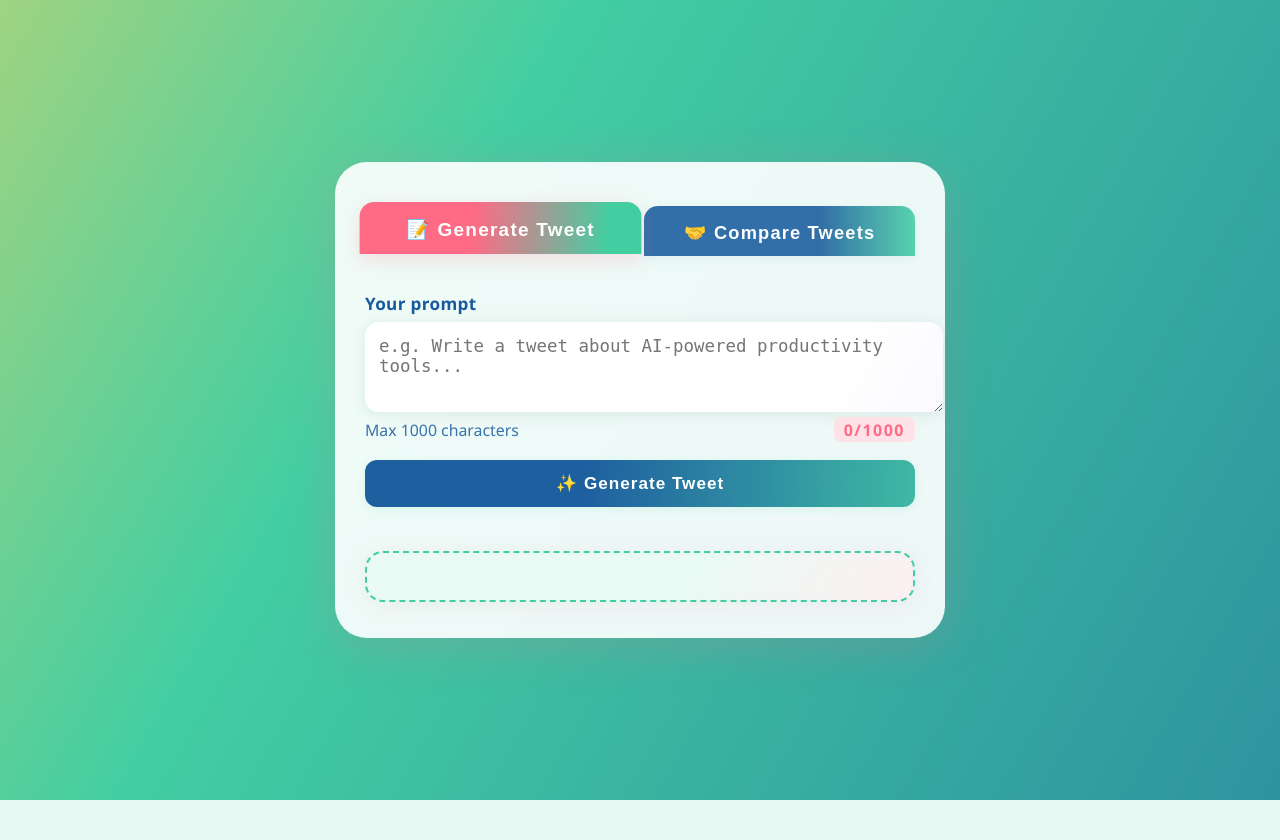
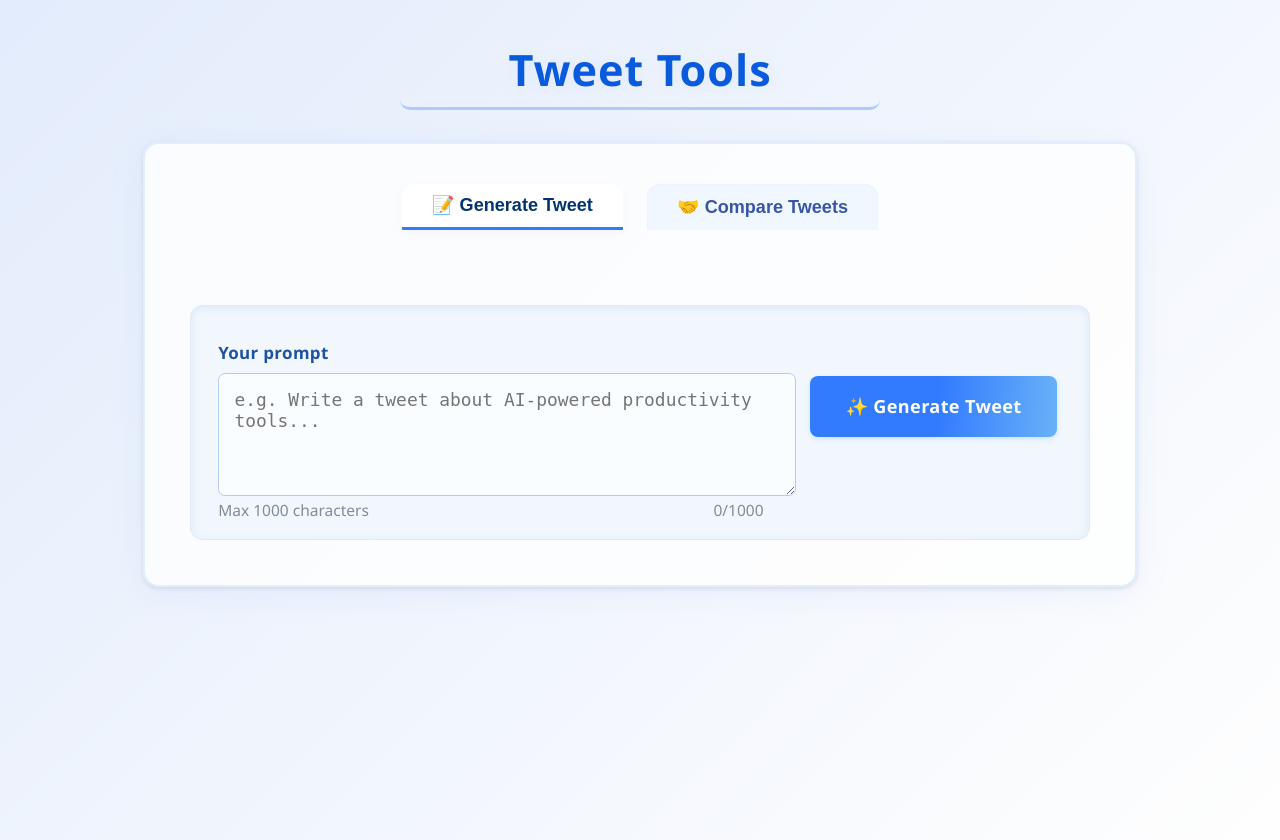
Before and after one commit to Sarthak-csai/Infosys_Intern_LLM, a Flask app: page / in a window 1280 px wide. Before the commit the page ends 800 px from the top, so only its background shows below. Run offline with Flask 3, Linux system fonts and the light colour scheme.

Commit message:
UI updated

```diff
--- a/static/scripts.js
+++ b/static/scripts.js
@@ -7,11 +7,20 @@ function switchTab(showCompare) {
     document.getElementById('tab-compare').classList.toggle('active', showCompare);
     document.getElementById('tab-compare').setAttribute('aria-selected', showCompare);
     document.getElementById('output').classList.add('hidden');
+    // Reset buttons if tab is switched
+    const genBtn = document.getElementById('submitBtn');
+    const cmpBtn = document.getElementById('submitCompare');
+    genBtn.disabled = false;
+    genBtn.textContent = "✨ Generate Tweet";
+    genBtn.classList.remove('loading');
+    cmpBtn.disabled = false;
+    cmpBtn.textContent = "🤝 Compare Tweets";
+    cmpBtn.classList.remove('loading');
 }
-document.getElementById('tab-generate').onclick = ()=> switchTab(false);
-document.getElementById('tab-compare').onclick = ()=> switchTab(true);
+document.getElementById('tab-generate').onclick = () => switchTab(false);
+document.getElementById('tab-compare').onclick = () => switchTab(true);
 
-// Character counter (modular for first textarea)
+// Character counter (for first textarea)
 const promptTextarea = document.getElementById('prompt');
 const counter = document.getElementById('counter');
 promptTextarea.addEventListener('input', () => {
@@ -20,20 +29,7 @@ promptTextarea.addEventListener('input', () => {
     counter.classList.toggle('limit', len > 1000);
 });
 
-// Modular output rendering
-function renderGenerateOutput(data) {
-    document.getElementById('output').innerHTML = `
-        <h2>✨ Generated Tweet</h2>
-        <p><span class="label">Tweet:</span> ${data.tweet}</p>
-        <h3>🔮 Prediction</h3>
-        <p>${data.prediction}</p>
-        <h3>📖 Explanation</h3>
-        <p>${data.explanation}</p>
-    `;
-    document.getElementById('output').classList.remove('hidden');
-}
-
-// Character counter (modular for second textarea)
+// Character counter (for second textarea)
 const comparePromptTextarea = document.getElementById('comparePrompt');
 const compareCounter = document.getElementById('compare-counter');
 comparePromptTextarea.addEventListener('input', () => {
@@ -42,31 +38,55 @@ comparePromptTextarea.addEventListener('input', () => {
     compareCounter.classList.toggle('limit', len > 1000);
 });
 
-
-function renderCompareOutput(data) {
+// Stylish output: Generated Tweet
+function renderGenerateOutput(data) {
     document.getElementById('output').innerHTML = `
-        <h2>🔬 Gemini Model A Tweet</h2>
-        <p><span class="label">Tweet A:</span> ${data.model_a.tweet}</p>
-        <p><span class="label">Prediction:</span> ${data.model_a.prediction}</p>
-        <p><span class="label">Explanation:</span> ${data.model_a.explanation}</p>
-        <h2>🔬 Gemini Model B Tweet</h2>
-        <p><span class="label">Tweet B:</span> ${data.model_b.tweet}</p>
-        <p><span class="label">Prediction:</span> ${data.model_b.prediction}</p>
-        <p><span class="label">Explanation:</span> ${data.model_b.explanation}</p>
-        <h2>🧠 Comparative Analysis</h2>
-        <p><span class="label">Comparison:</span> ${data.comparison.tweet_a_vs_tweet_b}</p>
-        <p><span class="label">Predicted Winner:</span> ${data.comparison.prediction}</p>
-        <p><span class="label">Explanation:</span> ${data.comparison.explanation}</p>
+      <div class="card-out">
+        <div class="card-title"><span class="card-icon">🐦</span>Generated Tweet</div>
+        <div class="tweet-box"><span class="output-label">Tweet:</span> ${data.tweet}</div>
+        <div class="prediction-box"><span class="output-label">Prediction:</span> ${data.prediction}</div>
+        <div class="explanation-box"><span class="output-label">Explanation:</span> ${data.explanation}</div>
+      </div>
     `;
     document.getElementById('output').classList.remove('hidden');
 }
 
-// Modular submit for Generate Tweet
+// Stylish output: Compare Tweets
+function renderCompareOutput(data) {
+    document.getElementById('output').innerHTML = `
+      <div class="card-out">
+        <div class="card-title"><span class="card-icon">🅰️</span>Model A Tweet</div>
+        <div class="tweet-box"><span class="output-label">Tweet:</span> ${data.model_a.tweet}</div>
+        <div class="prediction-box"><span class="output-label">Prediction:</span> ${data.model_a.prediction}</div>
+        <div class="explanation-box"><span class="output-label">Explanation:</span> ${data.model_a.explanation}</div>
+      </div>
+      <div class="card-out">
+        <div class="card-title"><span class="card-icon">🅱️</span>Model B Tweet</div>
+        <div class="tweet-box"><span class="output-label">Tweet:</span> ${data.model_b.tweet}</div>
+        <div class="prediction-box"><span class="output-label">Prediction:</span> ${data.model_b.prediction}</div>
+        <div class="explanation-box"><span class="output-label">Explanation:</span> ${data.model_b.explanation}</div>
+      </div>
+      <div class="analysis-card">
+        <div class="card-title"><span class="card-icon">🔍</span>Comparative Analysis</div>
+        <div style="margin-bottom:0.7em;"><span class="output-label">Comparison:</span> ${data.comparison.tweet_a_vs_tweet_b}</div>
+        <div style="margin-bottom:0.6em;">
+          <span class="output-label">Predicted Winner:</span>
+          <span class="winner-tag">${data.comparison.prediction}</span>
+        </div>
+        <div class="explanation-box"><span class="output-label">Explanation:</span> ${data.comparison.explanation}</div>
+      </div>
+    `;
+    document.getElementById('output').classList.remove('hidden');
+}
+
+// Form submit: Generate Tweet
 document.getElementById('tweetForm').onsubmit = async function(e) {
     e.preventDefault();
     const btn = document.getElementById('submitBtn');
+    if (btn.disabled) return;
     btn.disabled = true;
-    btn.textContent = "✨ Generating...";
+    btn.classList.add('loading');
+    btn.textContent = "⏳ Generating...";
     try {
         const response = await fetch('/generate_tweet', {
             method: 'POST',
@@ -75,35 +95,47 @@ document.getElementById('tweetForm').onsubmit = async function(e) {
         });
         const data = await response.json();
         btn.disabled = false;
+        btn.classList.remove('loading');
         btn.textContent = "✨ Generate Tweet";
-        if(response.ok) renderGenerateOutput(data);
-        else alert(data.error || "Error occurred.");
+        if (response.ok) {
+            renderGenerateOutput(data);
+        } else {
+            alert(data.error || "Error occurred.");
+        }
     } catch (err) {
         btn.disabled = false;
+        btn.classList.remove('loading');
         btn.textContent = "✨ Generate Tweet";
         alert("Request failed!");
     }
 };
 
-// Modular submit for Compare Tweets
+// Form submit: Compare Tweets
 document.getElementById('compareForm').onsubmit = async function(e) {
     e.preventDefault();
     const btn = document.getElementById('submitCompare');
+    if (btn.disabled) return;
     btn.disabled = true;
-    btn.textContent = "🤝 Comparing...";
+    btn.classList.add('loading');
+    btn.textContent = "⏳ Comparing...";
     try {
         const response = await fetch('/compare_tweets', {
             method: 'POST',
             headers: { 'Content-Type': 'application/json' },
-            body: JSON.stringify({ prompt: comparePromptTextarea.value })  // << Send plain prompt
+            body: JSON.stringify({ prompt: comparePromptTextarea.value })
         });
         const data = await response.json();
         btn.disabled = false;
+        btn.classList.remove('loading');
         btn.textContent = "🤝 Compare Tweets";
-        if(response.ok) renderCompareOutput(data);
-        else alert(data.error || "Error occurred.");
+        if (response.ok) {
+            renderCompareOutput(data);
+        } else {
+            alert(data.error || "Error occurred.");
+        }
     } catch (err) {
         btn.disabled = false;
+        btn.classList.remove('loading');
         btn.textContent = "🤝 Compare Tweets";
         alert("Request failed!");
     }
--- a/static/styles.css
+++ b/static/styles.css
@@ -1,248 +1,311 @@
-:root {
-    --primary: #185a9d;
-    --primary-rgb: 24,90,157;
-    --secondary: #43cea2;
-    --secondary-rgb: 67,206,162;
-    --accent: #ff6a85;
-    --accent-rgb: 255,106,133;
-    --background1: #fad961;
-    --background2: #43cea2;
-    --background3: #185a9d;
-    --white-glass: rgba(255,255,255,0.91);
-}
-
-html, body {
-    min-height: 100vh;
+body {
+  font-family: 'Segoe UI', Arial, sans-serif;
+  background: linear-gradient(135deg,#e3ecfc 0%, #fefefe 100%);
   margin: 0;
   padding: 0;
-    font-family: 'Segoe UI', 'Roboto', Arial, sans-serif;
-    /* Multi-stop animated background */
-    background: linear-gradient(120deg, var(--background1) 0%, var(--background2) 33%, var(--background3) 100%);
-    animation: bgMove 20s linear infinite alternate;
-    background-size: 200% 200%;
+  min-height: 100vh;
 }
-@keyframes bgMove {
-    0% { background-position: 0 0; }
-    100% { background-position: 100% 100%; }
+.project-header {
+  width: 100%;
+  text-align: center;
+  margin: 2.5rem 0 0.7rem 0;
 }
-
-main {
-    min-height: 100vh;
+.project-header h1 {
+  font-size: 2.7rem;
+  letter-spacing: 1px;
+  font-weight: 800;
+  margin: 0;
+  color: #095adc;
+  text-shadow: 1px 2px 16px #b2c6f933;
+  padding-bottom: 0.5rem;
+  border-bottom: 3px solid #accafd;
+  max-width: 480px;
+  margin-left: auto;
+  margin-right: auto;
+  border-radius: 10px;
+}
+.main-section {
+  max-width: 900px;
+  margin: 32px auto 0 auto;
+  background: #ffffffcc;
+  box-shadow: 0 6px 32px #96b2f422, 0 1.5px 4px #a7a7b155;
+  padding: 2.5rem 2.8rem 2.8rem 2.8rem;
+  border-radius: 16px;
+  border: 2px solid #e2eefe;
   display: flex;
-    align-items: center;
-    justify-content: center;
+  flex-direction: column;
+  gap: 2rem;
+  transition: box-shadow 0.22s;
 }
-
-.container {
-    position: relative;
-    z-index: 2;
-    background: var(--white-glass);
-    border-radius: 2rem;
-    box-shadow: 0 8px 48px 0 rgba(var(--accent-rgb), 0.2), 0 2.5px 12px 0 rgba(var(--secondary-rgb), 0.08);
-    max-width: 550px;
-    width: 97vw;
-    margin: 40px auto;
-    padding: 44px 30px 36px 30px;
-    text-align: center;
-    backdrop-filter: blur(11px);
-    transition: box-shadow 0.35s;
-    animation: fadeInMain 1.2s cubic-bezier(.54,0,.34,1.13);
+.main-section:hover {
+  box-shadow: 0 10px 48px #769bf858, 0 4px 12px #acacb167;
+  border-color: #b1cdfa;
 }
-@keyframes fadeInMain {
-    from { opacity: 0; transform: translateY(50px) scale(0.98);}
-    to   { opacity: 1;   transform: none; }
-}
-
 .tab-header {
   display: flex;
   justify-content: center;
-    margin-bottom: 36px;
-    background: transparent;
-    border-radius: 18px;
-    overflow: visible;
-    gap: 8px;
+  gap: 1.5rem;
+  margin-bottom: 2.2rem;
+}
+.tab-header button {
+  font-size: 1.13rem;
+  padding: 0.65rem 1.88rem;
+  border: none;
+  background: #f1f7ff;
+  border-radius: 13px 13px 0 0;
+  cursor: pointer;
+  font-weight: 600;
+  color: #3955a7;
+  box-shadow: 0 1px 3px #ccdffd33 inset;
+  transition: background 0.21s, color 0.12s;
+}
+.tab-header button.active {
+  background: #fff;
+  color: #033371;
+  font-weight: bolder;
+  border-bottom: 3px solid #327bff;
+  box-shadow: 0 4px 13px #80a8f90f;
+}
+.tab-content {
+  margin-top: 0.5rem;
 }
 
-.tab-header button {
-    flex: 1 1 0;
-    padding: 16px 0 12px 0;
-    border: none;
-    border-radius: 14px 14px 0 0;
-    background: linear-gradient(90deg, var(--primary) 65%, var(--secondary) 100%);
-    color: #fff;
-    font-weight: bold;
-    font-size: 1.14rem;
-    cursor: pointer;
-    transition: background .32s, color .18s, box-shadow .22s, transform .12s;
-    position: relative;
+.form-row-horizontal {
+  display: flex;
+  align-items: flex-start;
+  gap: 2.1rem;
+  background: #f1f7fd;
+  padding: 2.2rem 1.2rem 1.1rem 1.7rem;
+  border-radius: 12px;
+  box-shadow: 0 2px 9px #b5cdf558 inset;
+  border: 1.5px solid #e2e9fa;
+}
+.form-prompt {
+  flex: 2.6;
+  display: flex;
+  flex-direction: column;
+}
+.form-prompt label {
+  font-weight: 600;
+  font-size: 1.06em;
+  color: #2052a3;
+  margin-bottom: 0.22em;
+  letter-spacing: 0.02em;
+}
+.form-prompt textarea {
+  width: 100%;
+  min-height: 90px;
+  font-size: 1.12rem;
+  padding: 0.85em;
+  margin-top: 0.3em;
+  border-radius: 7px;
+  border: 1.5px solid #b7caf5;
+  background: #fafdff;
+  resize: vertical;
+  transition: border 0.16s;
   outline: none;
-    box-shadow: 0 3px 12px 0 rgba(var(--primary-rgb),0.07);
-    letter-spacing: 1.2px;
-    opacity: 0.87;
 }
-
-.tab-header button.active,
-.tab-header button:focus {
-    background: linear-gradient(95deg, var(--accent) 40%, var(--secondary) 88%);
-    color: #fff;
-    font-weight: bolder;
-    box-shadow: 0 6px 18px 0 rgba(var(--accent-rgb),0.20);
-    transform: scale(1.04) translateY(-3px);
-    opacity: 1;
-    z-index: 3;
+.form-prompt textarea:focus {
+  border-color: #327bff;
+  background: #eaf3ff;
 }
-.tab-header button:not(.active):hover {
-    background: linear-gradient(90deg, var(--primary) 90%, var(--accent) 100%);
-    color: #fff;
-    opacity: 0.98;
-}
-
-.tab-content {
-    animation: fadeIn 0.5s ease;
-}
-.tab-content.hidden { display: none;}
-
-.form-group {
-    margin-bottom: 18px;
-    text-align: left;
-}
-label {
-    font-weight: 700;
-    color: var(--primary);
-    letter-spacing: .02em;
-    font-size: 1.07rem;
-    margin-bottom: 7px;
-    display: block;
-    margin-top: 4px;
-    transition: color .17s;
-}
-textarea {
-    width: 100%;
-    min-height: 62px;
-    border: none;
-    border-radius: 14px;
-    box-shadow: 0 2px 12px 0 rgba(var(--secondary-rgb), 0.12), 0 2px 18px 0 rgba(var(--accent-rgb),0.08);
-    padding: 14px 14px;
-    font-size: 1.09rem;
-    background: linear-gradient(120deg, #fff 80%, #faf9ff 100%);
-    color: #173152;
-    resize: vertical;
-    outline: none;
-    transition: box-shadow .2s, border-color .2s, background .18s;
-}
-textarea:focus {
-    background: linear-gradient(90deg, #ffe2e7 87%, #fff 100%);
-    box-shadow: 0 6px 26px rgba(var(--secondary-rgb),0.10), 0 0.5px 2px 0 rgba(var(--accent-rgb),0.10);
-    border: 2.2px solid var(--accent);
-}
-
 .form-row {
   display: flex;
   justify-content: space-between;
-    align-items: center;
-    margin-bottom: 1px;
+  margin-top: 0.22em;
 }
-#prompt-help, .form-row small:first-child {
-    color: var(--primary);
-    opacity: 0.85;
-    font-size: 0.99rem;
-    font-weight: 500;
-    transition: color .13s;
+.form-row small {
+  color: #818c99;
+  font-size: 0.97em;
 }
-#counter, #compare-counter {
-    color: var(--accent);
-    background: #ffe2e7;
-    border-radius: 7px;
-    padding: 1.5px 10px;
-    font-size: 1rem;
-    font-weight: bold;
-    letter-spacing: 1.5px;
-    transition: color 0.18s, background 0.18s;
+.form-button {
+  flex: 1.3;
+  display: flex;
+  align-items: flex-start;
+  margin-top: 2.2rem;
+  justify-content: center;
 }
-#counter.limit, #compare-counter.limit {
-    background: linear-gradient(90deg, var(--accent), var(--primary));
+.form-button button {
+  width: max-content;
+  padding: 1.13rem 2.2rem;
+  font-size: 1.13rem;
+  font-family: inherit;
+  border-radius: 8px;
+  background: linear-gradient(94deg, #327bff 52%, #69b1f7 100%);
   color: #fff;
+  border: none;
+  cursor: pointer;
+  font-weight: 700;
+  letter-spacing: 0.02em;
+  box-shadow: 0 2px 5px #228dff2d;
+  transition: background 0.16s, box-shadow 0.16s;
+}
+.form-button button:hover {
+  background: linear-gradient(92deg,#1064e7 59%, #68c6ff 100%);
+  box-shadow: 0 3px 12px #0985ff2d;
+}
+.hidden {
+  display: none !important;
+}
+.output-block {
+  background: #f2fbfe;
+  border-radius: 11px;
+  padding: 1.2rem;
+  margin-top: 1.7rem;
+  font-size: 1.08em;
+  min-height: 26px;
+  border: 1.5px solid #eafffa;
+  box-shadow: 0 2px 9px #c1e5fa2b inset;
+  color: #154181;
+  transition: box-shadow 0.18s;
 }
 
-button[type="submit"] {
-    background: linear-gradient(95deg, var(--primary) 40%, var(--secondary) 115%);
-    color: #fff;
-    font-weight: 700;
-    font-size: 1.07rem;
-    border: none;
-    border-radius: 12px;
-    padding: 13px 0;
+@media (max-width:1050px) {
+  .main-section {max-width:97vw;}
+}
+@media (max-width:900px) {
+  .main-section {padding: 1.2rem;}
+  .form-row-horizontal {gap: 1.1rem;}
+}
+@media (max-width:680px) {
+  .form-row-horizontal {
+    flex-direction: column;
+    gap: 1rem;
+    padding: 1.2rem 0.5rem;
+  }
+  .form-button {
+    margin-top: 0.5rem;
     width: 100%;
-    cursor: pointer;
-    box-shadow: 0 2px 8px rgba(var(--secondary-rgb),0.14);
-    margin-bottom: 10px;
-    letter-spacing: 1px;
-    transition: background 0.23s, box-shadow 0.18s, transform 0.13s;
-    outline: none;
-    opacity: 0.97;
+    justify-content: flex-start;
   }
-button[type="submit"]:hover:not(:disabled) {
-    background: linear-gradient(112deg, var(--accent) 20%, var(--background2) 70%);
-    box-shadow: 0 4px 16px rgba(var(--primary-rgb),0.19);
-    transform: scale(1.035) translateY(-2.2px);
-    opacity: 1;
+  .form-button button {
+    width: 100%;
   }
-button[disabled] {
-    background: linear-gradient(90deg, #ccc 10%, #eee 100%);
-    cursor: not-allowed;
-    opacity: 0.7;
-    color: #fff;
 }
 
-.output-block {
-    margin-top: 34px;
-    background: linear-gradient(120deg, rgba(var(--secondary-rgb),0.1) 60%, rgba(var(--accent-rgb),0.10) 100%);
-    border-radius: 18px;
-    padding: 28px 6vw 19px 6vw;
-    box-shadow: 0 3px 22px 0 rgba(var(--accent-rgb),0.09), 0 1px 10px 0 #bdfcff22;
-    border: 2.5px dashed #43cea2;
-    text-align: left;
-    backdrop-filter: blur(3px);
-    animation: fadeInRes 0.7s cubic-bezier(.54,0,.34,1.13);
-    overflow-wrap: break-word;
-}
-@keyframes fadeInRes {
-    from { opacity: 0; transform: translateY(38px);}
-    to   { opacity: 1; transform: none;}
-}
-.output-block h2, .output-block h3 {
-    color: var(--primary);
-    font-size: 1.13rem;
-    margin-bottom: 6px;
-    font-weight: bold;
-    background: linear-gradient(87deg, var(--primary), var(--accent) 74%);
-    background-clip: text;
-    -webkit-background-clip: text;
-    -webkit-text-fill-color: transparent;
-}
-.label {
-    font-weight: 700;
-    color: var(--accent);
-    margin-right: 6px;
-}
-.output-block p {
-    margin-bottom: 13px;
-    color: var(--primary);
-    font-size: 1.06rem;
-    background: rgba(255,255,255,0.77);
-    border-radius: 9px;
-    padding: 6px 13px;
-    font-weight: 500;
-    animation: fadeIn 0.4s;
-    box-shadow: 0 1px 4px 0 #eef2fa88;
-}
-@keyframes fadeIn {
-    from { opacity: 0; }
-    to   { opacity: 1; }
+.form-button button.loading,
+#submitCompare.loading,
+#submitBtn.loading {
+  background: linear-gradient(94deg, #b9d7ff 52%, #daf1ff 100%) !important;
+  color: #7a859a !important;
+  cursor: not-allowed !important;
+  box-shadow: none !important;
+  opacity: 0.7;
 }
 
+/* Output Styling */
+.output-block {
+  background: none;
+  border: none;
+  box-shadow: none;
+  padding: 0;
+  margin-top: 2.5rem;
+  font-size: 1.09em;
+  color: #174072;
+  min-height: 0;
+  transition: none;
+}
+
+.card-out {
+  background: linear-gradient(110deg,#f6faff 60%,#eaf4ff 100%);
+  border: 1.5px solid #cce3fa;
+  border-radius: 14px;
+  box-shadow: 0 2.5px 12px #bddbfe1c, 0 1.5px 5px #c9deff12;
+  padding: 1.5rem 2.1rem 1.4rem 2.1rem;
+  margin-bottom: 1.7rem;
+  margin-top: 0;
+  position: relative;
+  overflow: hidden;
+}
+
+.card-out .card-title {
+  margin: 0 0 0.2em 0;
+  font-size: 1.16em;
+  font-weight: bold;
+  letter-spacing: 0.02em;
+  color: #095adc;
+  display: flex;
+  align-items: center;
+  gap: 0.45em;
+}
+
+.card-out .winner-tag {
+  display: inline-block;
+  background: linear-gradient(92deg,#32df89 0,#39b1f7 100%);
+  color: #fff;
+  font-weight: bold;
+  font-size: 1.06em;
+  border-radius: 7px;
+  padding: 0.23em 0.7em;
+  margin-left: 0.8em;
+  letter-spacing: 0.01em;
+  box-shadow: 0 1px 5px #37c3d122;
+}
+
+.output-label {
+  display: inline-block;
+  color: #3988e2;
+  font-weight: 600;
+  min-width: 88px;
+}
+
+.tweet-box {
+  background: #2c84f90b;
+  border-left: 4px solid #2d7eff;
+  border-radius: 7px;
+  padding: 0.7em 1em;
+  margin-bottom: 0.7em;
+  font-family: 'Segoe UI', Arial, sans-serif;
+  font-size: 1.06em;
+}
+
+.prediction-box {
+  background: #fffae7;
+  color: #af740a;
+  border-left: 4px solid #fee253;
+  font-weight: 500;
+  border-radius: 7px;
+  padding: 0.62em 1em;
+  margin-bottom: 0.76em;
+}
+
+.explanation-box {
+  background: #fafafc;
+  border: 1px dashed #7cbcff33;
+  border-radius: 7px;
+  color: #274982;
+  padding: 0.7em 1em;
+  margin-bottom: 0.1em;
+  font-size: 0.99em;
+  line-height: 1.57;
+}
+
+.analysis-card {
+  background: linear-gradient(110deg,#e7fbee 60%,#bedefd 100%);
+  border: 1.5px solid #022c1f;
+  box-shadow: 0 1.2px 7px #a6f3b93b;
+  border-radius: 15px;
+  padding: 1.5em 2em 1.2em 2em;
+  margin-top: 1.1em;
+}
+
+.analysis-card .output-label {
+  color: #0a4e4c;
+}
+.analysis-card .winner-tag {
+  background: linear-gradient(89deg, #366d67 30%, #518869 100%);
+  margin-left: 0.6em;
+}
 @media (max-width: 650px) {
-    .container { max-width: 99vw; padding: 6vw 2vw 6vw 2vw; }
-    .output-block { padding: 7vw 2vw; }
-    .tab-header button { font-size: 1.03rem; }
+  .card-out, .analysis-card {
+    padding: 1rem 0.8rem 1em 1rem;
   }
+  .winner-tag {
+    margin-left: 0.3em;
+  }
+}
+/* Emoji boost for headings */
+.card-icon {
+  font-size: 1.25em;
+  margin-right: 0.23em;
+}
--- a/templates/index.html
+++ b/templates/index.html
@@ -6,19 +6,22 @@
   <meta name="viewport" content="width=device-width, initial-scale=1.0">
   <!-- Flask static files: -->
   <link rel="stylesheet" href="{{ url_for('static', filename='styles.css') }}">
-
 </head>
 <body>
+  <header class="project-header">
+    <h1>Tweet Tools</h1>
+  </header>
   <main>
-    <div class="container">
+    <div class="main-section">
       <div class="tab-header">
         <button id="tab-generate" class="active" aria-selected="true">📝 Generate Tweet</button>
         <button id="tab-compare" aria-selected="false">🤝 Compare Tweets</button>
       </div>
 
-        <!-- Generate Tweet Form (modular form structure) -->
+      <!-- Generate Tweet Form -->
       <form id="tweetForm" class="tab-content">
-            <div class="form-group">
+        <div class="form-row-horizontal">
+          <div class="form-prompt">
             <label for="prompt">Your prompt</label>
             <textarea id="prompt" maxlength="1000" placeholder="e.g. Write a tweet about AI-powered productivity tools..." required></textarea>
             <div class="form-row">
@@ -26,12 +29,16 @@
               <small id="counter">0/1000</small>
             </div>
           </div>
+          <div class="form-button">
             <button id="submitBtn" type="submit">✨ Generate Tweet</button>
+          </div>
+        </div>
       </form>
 
       <!-- Compare Tweets Form -->
       <form id="compareForm" class="tab-content hidden">
-            <div class="form-group">
+        <div class="form-row-horizontal">
+          <div class="form-prompt">
             <label for="comparePrompt">Enter your prompt for tweet comparison:</label>
             <textarea id="comparePrompt" maxlength="1000" placeholder="e.g. Compare tweets about Microsoft 365 Copilot..." required></textarea>
             <div class="form-row">
@@ -39,16 +46,16 @@
               <small id="compare-counter">0/1000</small>
             </div>
           </div>
+          <div class="form-button">
             <button id="submitCompare" type="submit">🤝 Compare Tweets</button>
+          </div>
+        </div>
       </form>
 
-
-
-        <!-- Modular output block (rendered either way) -->
+      <!-- Output -->
       <section id="output" class="output-block hidden" aria-live="polite"></section>
     </div>
   </main>
-
   <script src="{{ url_for('static', filename='scripts.js') }}"></script>
 </body>
 </html>
```
Lines whose indentation alone changed are shown as unchanged.
